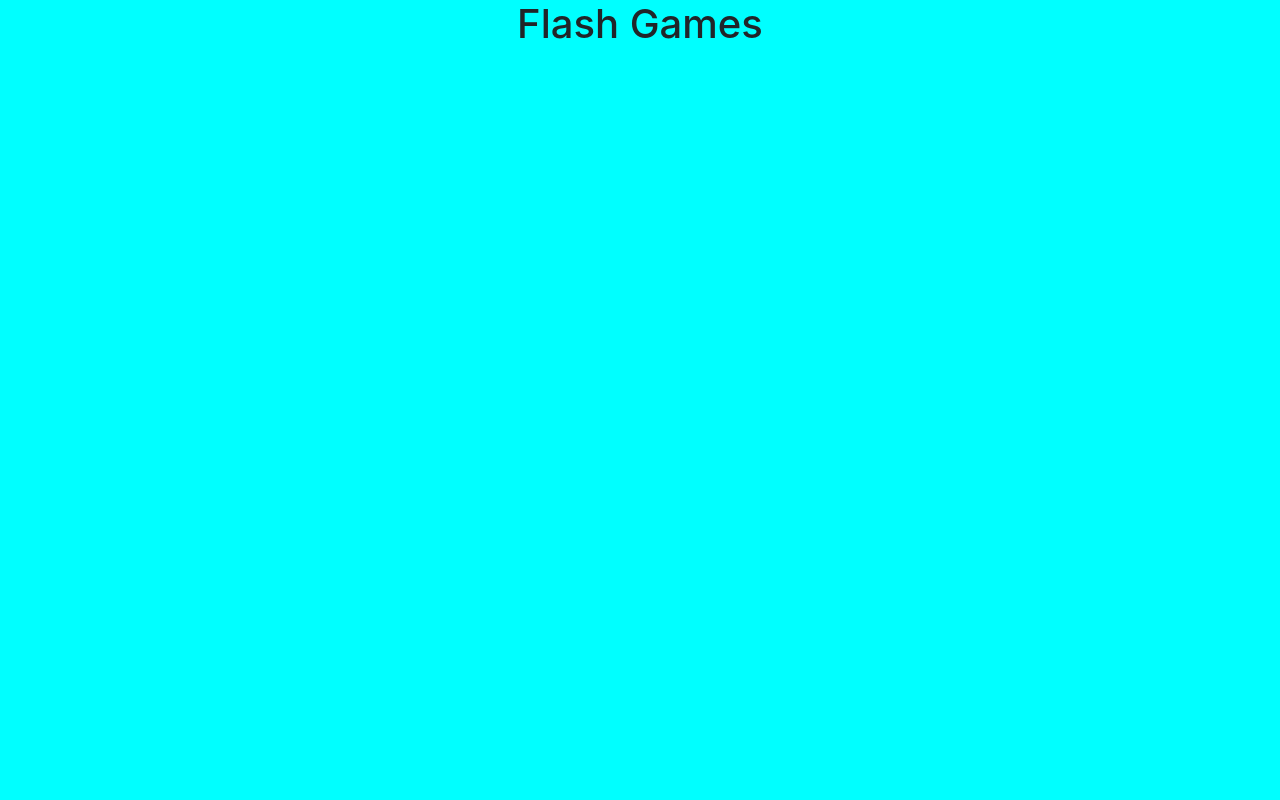
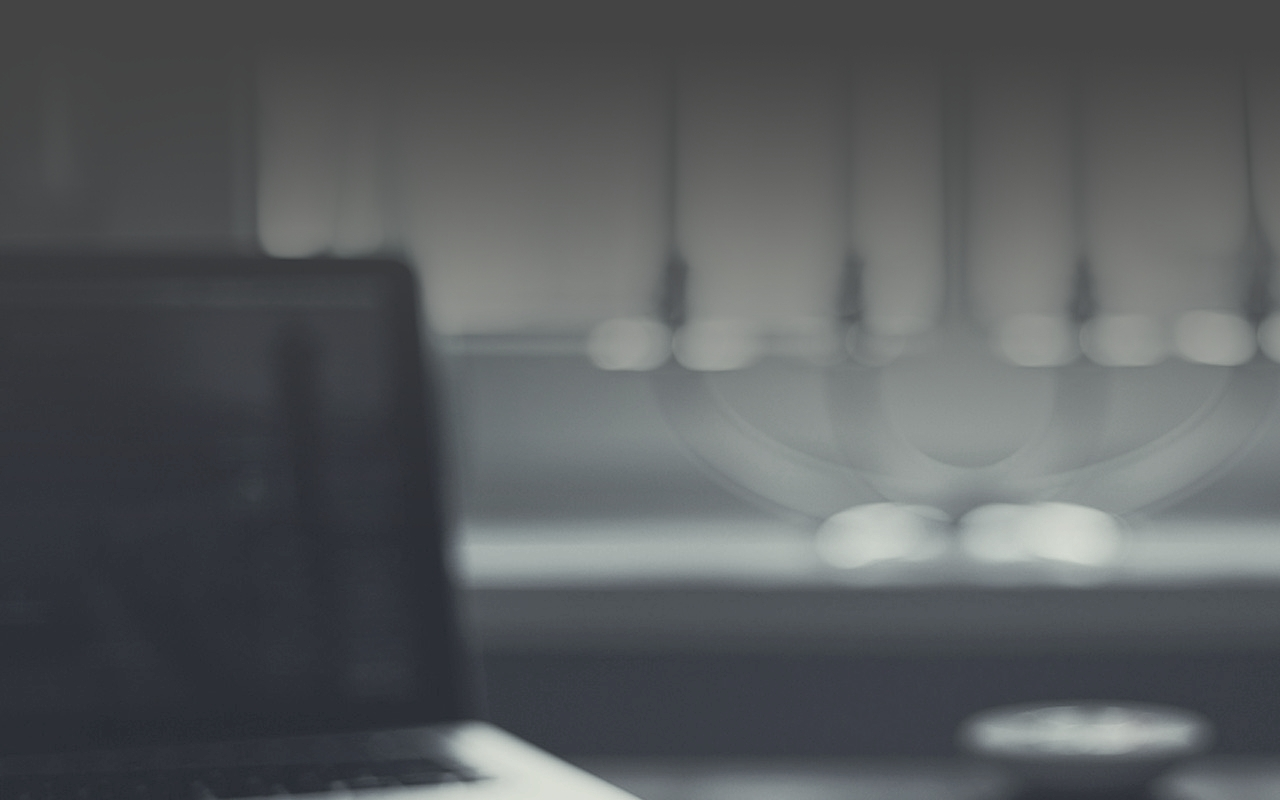
Before and after one commit to luke2m/Flash-Games-v2.0, a plain HTML site: page Source/index.html in a window 1280 px wide. Drawn offline with nearby package versions, Linux system fonts and the light colour scheme.

Commit message:
Added background and hue css.

```diff
--- a/Source/index.html
+++ b/Source/index.html
@@ -1,3 +1,7 @@
+<!--
+  Author: Jacob Angel
+  Date Created: 9/24/2020
+-->
 <!DOCTYPE html>
 <html lang="en">
   <head>
@@ -15,15 +19,12 @@
       integrity="sha384-JcKb8q3iqJ61gNV9KGb8thSsNjpSL0n8PARn9HuZOnIxN0hoP+VmmDGMN5t9UJ0Z"
       crossorigin="anonymous"
     />
+    <!-- My CSS -->
     <link rel="stylesheet" href="styles.css" />
     <link rel="icon" href="/Images/icon.png" />
     <title>Flash Games v2</title>
   </head>
   <body>
-    <div class="container text-center">
-      <h1>Flash Games</h1>
-    </div>
-
     <!-- Optional JavaScript -->
     <!-- jQuery first, then Popper.js, then Bootstrap JS -->
     <script
@@ -41,6 +42,7 @@
       integrity="sha384-B4gt1jrGC7Jh4AgTPSdUtOBvfO8shuf57BaghqFfPlYxofvL8/KUEfYiJOMMV+rV"
       crossorigin="anonymous"
     ></script>
+    <!-- My JavaScript -->
     <script src="scripts.js"></script>
   </body>
 </html>
--- a/Source/styles.css
+++ b/Source/styles.css
@@ -1,3 +1,5 @@
 body {
-  background-color: aqua;
+  background: url("/Images/background.jpg");
+  background-repeat: no-repeat;
+  background-size: auto;
 }
```
Also changed, not shown: Images/background.jpg (added).
